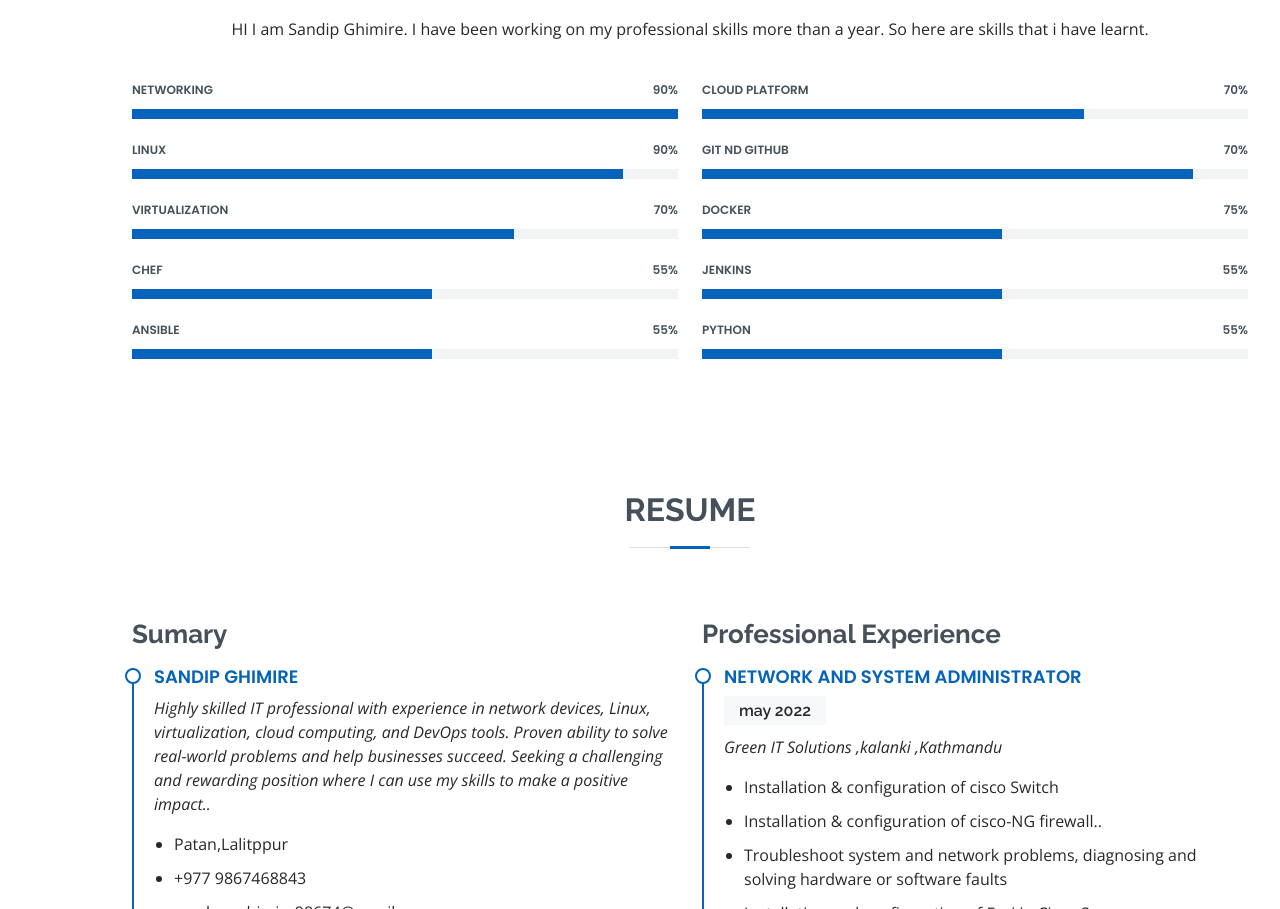
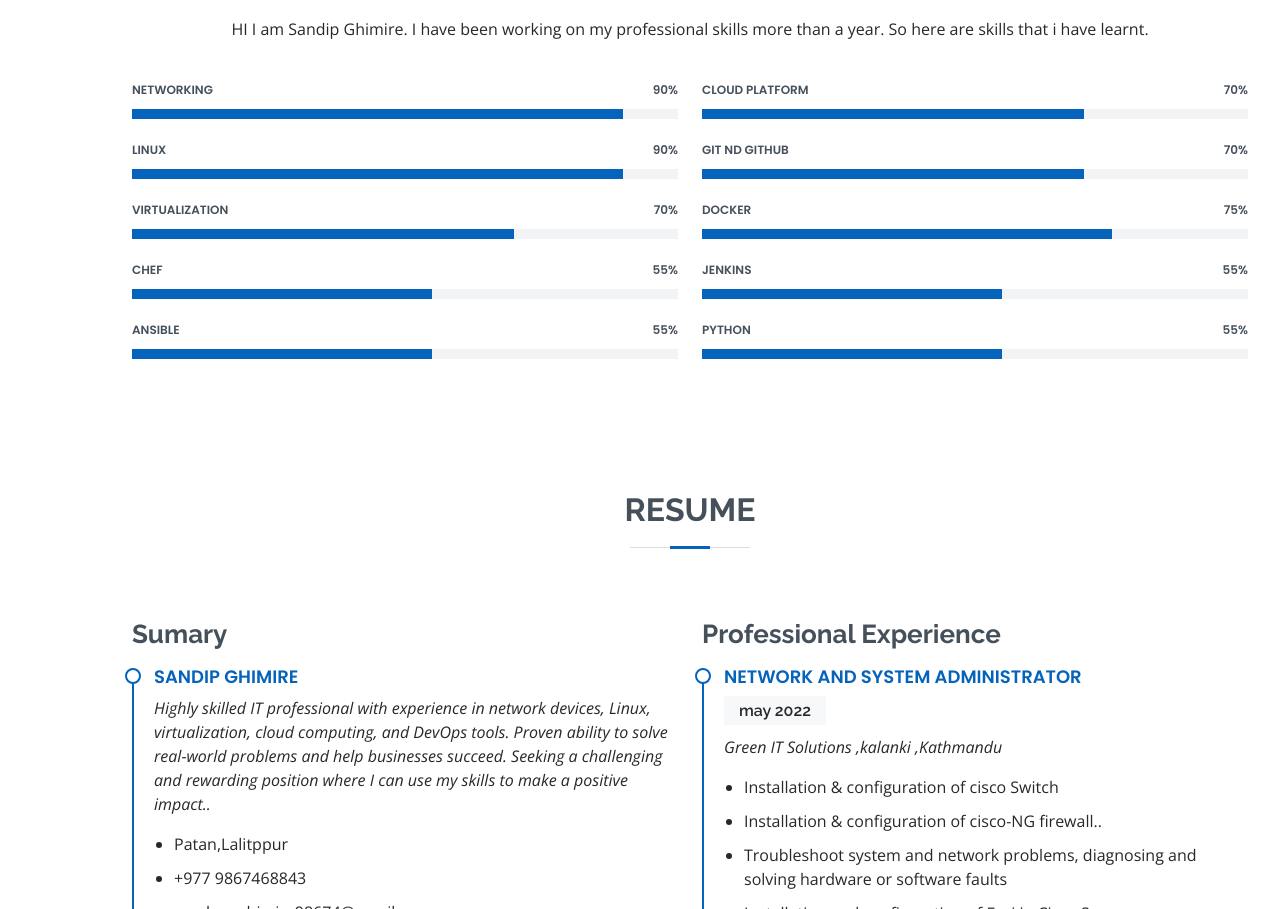
Before and after one commit to sandeep98674/Portfolio, a plain HTML site: page index.html in a window 1280 px wide. Shown: the part 1553-2462 px from the top of the page. Drawn offline with nearby package versions, Linux system fonts and the light colour scheme.

Commit message:
Update index.html
change prograss bar

```diff
--- a/index.html
+++ b/index.html
@@ -181,7 +181,7 @@ IT professional with a strong foundation in network devices, Linux, virtualizati
             <div class="progress">
               <span class="skill">Networking  <i class="val">90%</i></span>
               <div class="progress-bar-wrap">
-                <div class="progress-bar" role="progressbar" aria-valuenow="100" aria-valuemin="0" aria-valuemax="100"></div>
+                <div class="progress-bar" role="progressbar" aria-valuenow="90" aria-valuemin="0" aria-valuemax="100"></div>
               </div>
             </div>
 
@@ -225,7 +225,7 @@ IT professional with a strong foundation in network devices, Linux, virtualizati
             <div class="progress">
               <span class="skill">Git ND Github <i class="val">70%</i></span>
               <div class="progress-bar-wrap">
-                <div class="progress-bar" role="progressbar" aria-valuenow="90" aria-valuemin="0" aria-valuemax="100"></div>
+                <div class="progress-bar" role="progressbar" aria-valuenow="70" aria-valuemin="0" aria-valuemax="100"></div>
               </div>
             </div>
 
@@ -233,7 +233,7 @@ IT professional with a strong foundation in network devices, Linux, virtualizati
             <div class="progress">
               <span class="skill">Docker  <i class="val">75%</i></span>
               <div class="progress-bar-wrap">
-                <div class="progress-bar" role="progressbar" aria-valuenow="55" aria-valuemin="0" aria-valuemax="100"></div>
+                <div class="progress-bar" role="progressbar" aria-valuenow="75" aria-valuemin="0" aria-valuemax="100"></div>
               </div>
             </div>
             <div class="progress">
```
